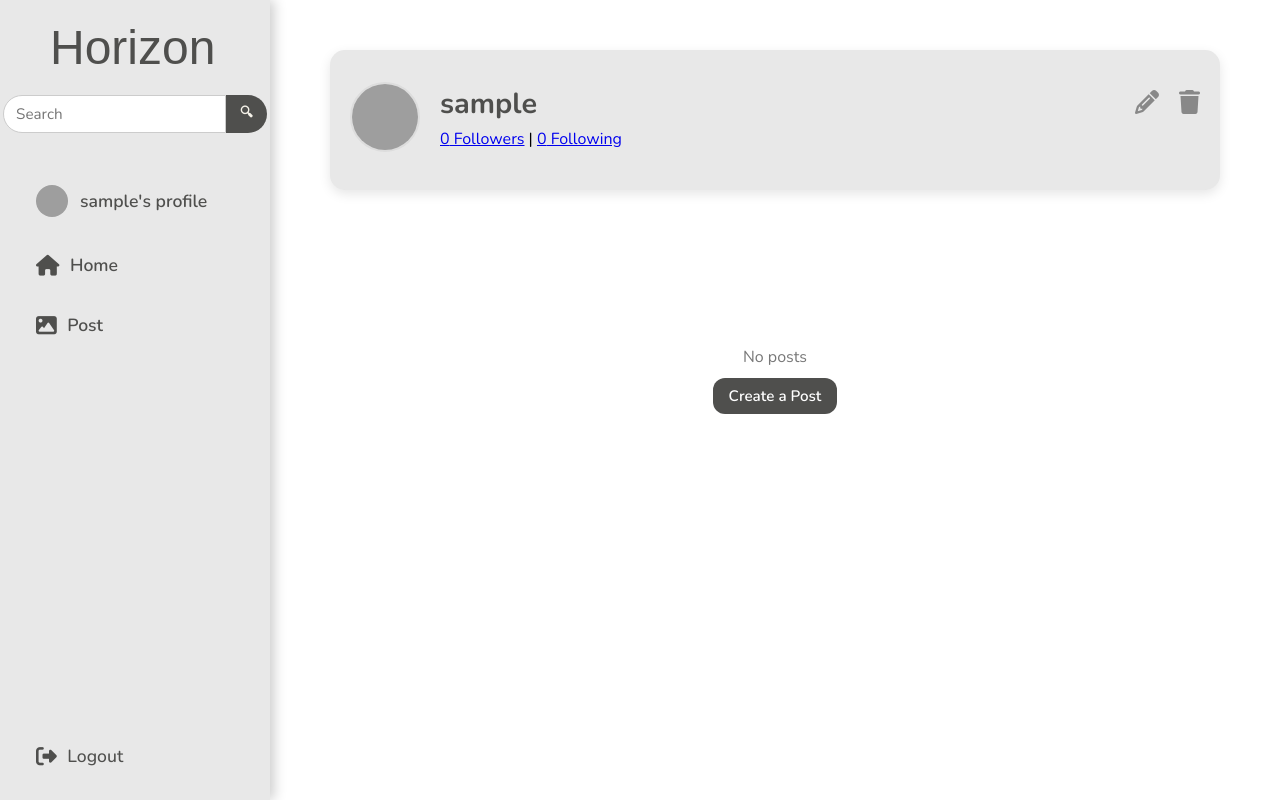
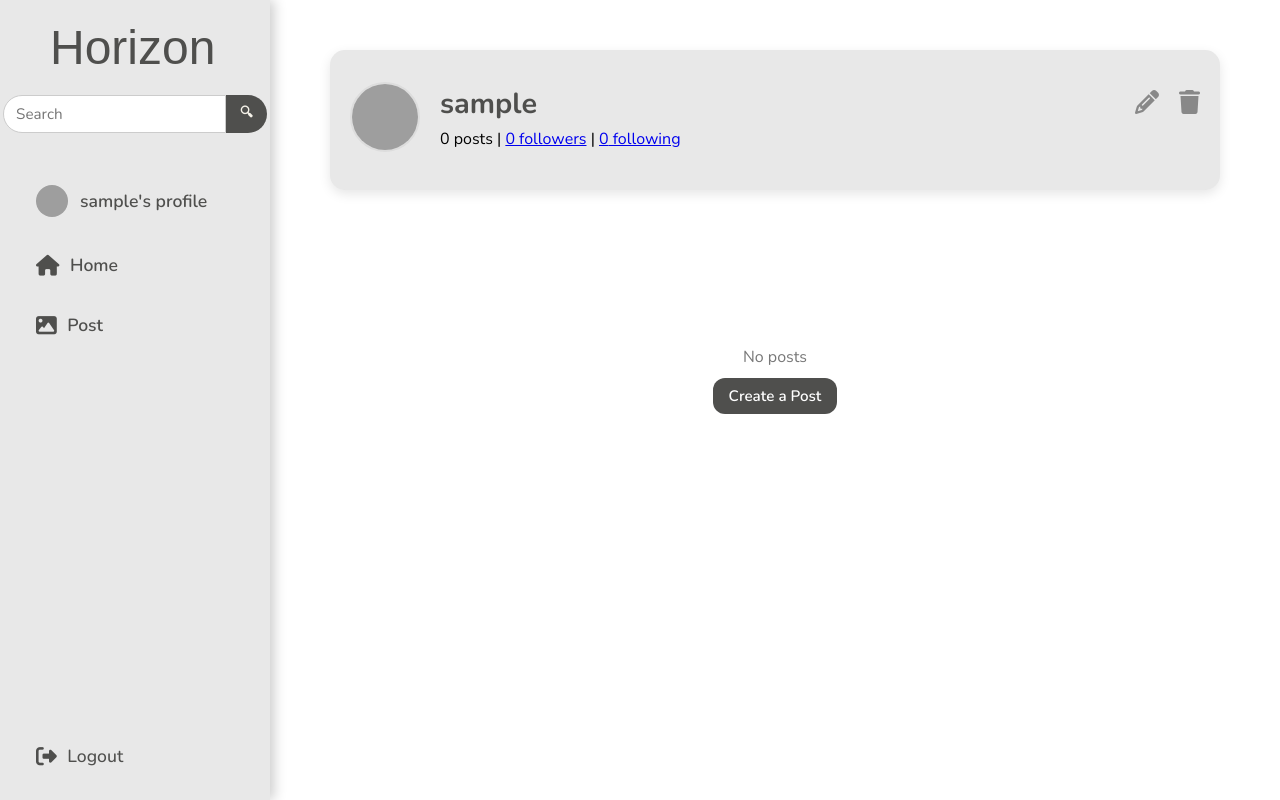
Before and after one commit to mrymSharaf/Horizon, a Django app: page /users/1/ in a window 1280 px wide. Run offline with Django 5.2, Linux system fonts and the light colour scheme; the visitor is signed in with stand-in values (Sample User, id 1); data comes from the database, SQL or seed files in the repository; data that the repository does not hold is empty; some libraries are stand-ins or nearby versions; some web fonts are replaced; grey boxes are pictures that could not be loaded.

Commit message:
Add post count to user-profile

```diff
--- a/main_app/templates/user/user-profile.html
+++ b/main_app/templates/user/user-profile.html
@@ -34,7 +34,7 @@
                     {% csrf_token %}
                     <button type="submit" class="follow-btn">
                     {% if is_following %}
-                        <span class="follow-text" data-user="{{ user.pk }}">Unfollow</span>
+                        <span class="follow-text" data-user="{{ user.pk }}">Following</span>
                     {% else %}
                         <span class="follow-text" data-user="{{ user.pk }}">Follow</span>
                     {% endif %}
@@ -43,8 +43,9 @@
                 {% endif %}
 
                 <div class="follow-info">
-                    <a href="{% url 'followers' user.pk %}"><span class="followers-count">{{ followers_count| default:"0" }}</span> Followers</a> |
-                    <a href="{% url 'following' user.pk %}"><span class="following-count">{{ following_count| default:"0" }}</span> Following</a>
+                    <span class="posts-count">{{ posts_count|default:"0" }}</span> posts |
+                    <a href="{% url 'followers' user.pk %}"><span class="followers-count">{{ followers_count| default:"0" }}</span> followers</a> |
+                    <a href="{% url 'following' user.pk %}"><span class="following-count">{{ following_count| default:"0" }}</span> following</a>
                 </div>
             </div>
 
@@ -92,7 +93,7 @@ $(document).ready(function() {
             },
             success: function(response) {
                 if(response.followed) {
-                    $(`.follow-text[data-user=${user_id}]`).text("Unfollow")
+                    $(`.follow-text[data-user=${user_id}]`).text("Following")
                 } else {
                     $(`.follow-text[data-user=${user_id}]`).text("Follow")
                 }
--- a/main_app/views.py
+++ b/main_app/views.py
@@ -201,6 +201,7 @@ class UserDetailView(LoginRequiredMixin,DetailView):
         context["visits"] = self.object.visits.all().order_by('-created_at')
         context["followers_count"] = Follow.objects.filter(following=self.object).count()
         context["following_count"] = Follow.objects.filter(follower=self.object).count()
+        context["posts_count"] = self.object.visits.count()
 
         if self.request.user.is_authenticated and self.request.user != self.object:
             context["is_following"] = Follow.objects.filter(follower=self.request.user, following=self.object).exists()
```
